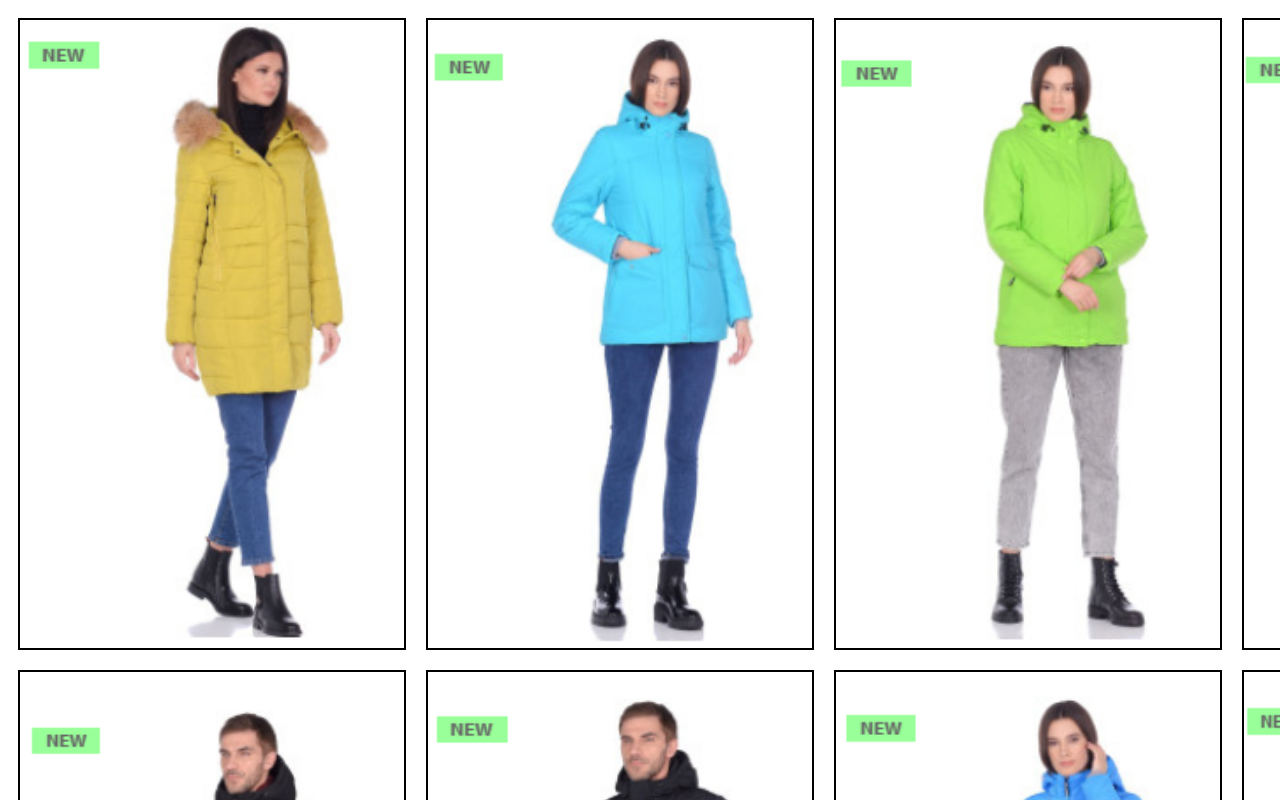
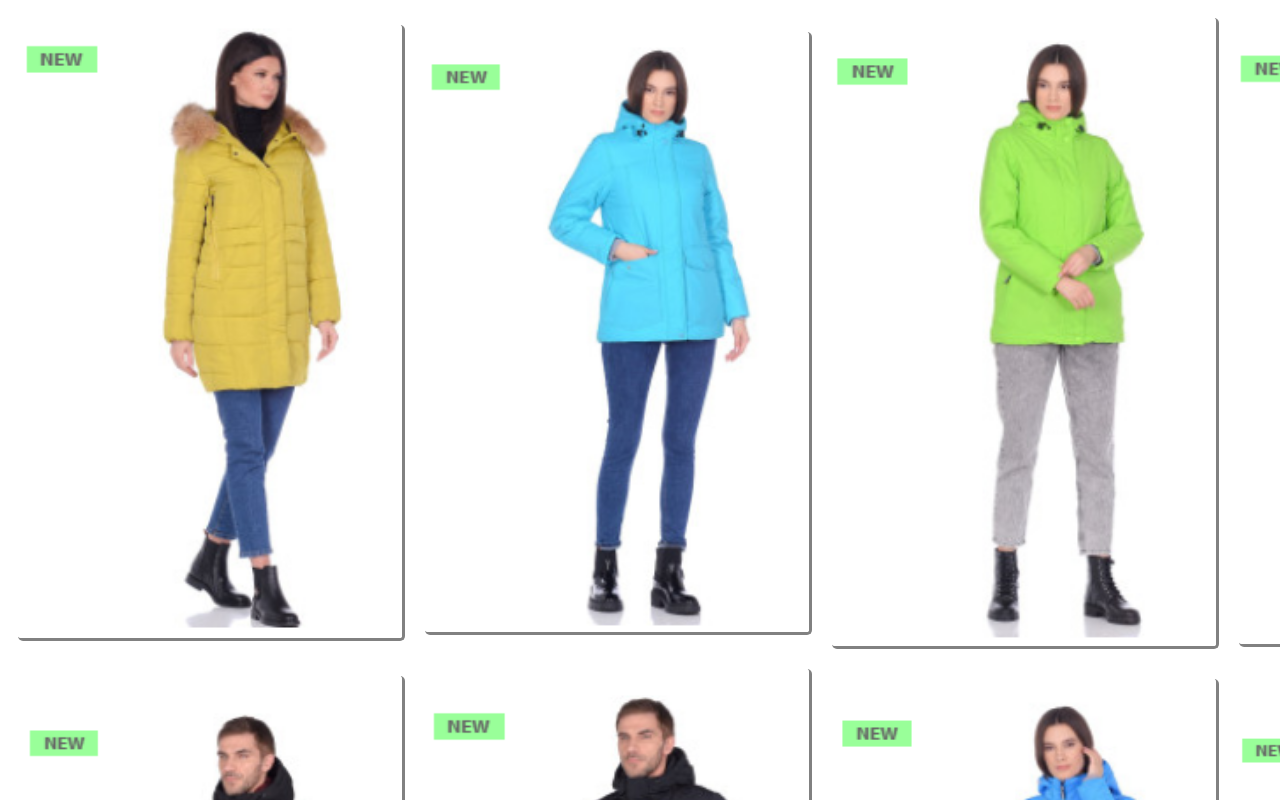
Before and after one commit to AliakseiRauba/WA, a plain HTML site: page HW1/Task5.html in a window 1280 px wide. Shown: the top 800 px of the page. Drawn offline with Linux system fonts and the light colour scheme.

Commit message:
Task 5 complete

```diff
--- a/HW1/Task5.html
+++ b/HW1/Task5.html
@@ -5,7 +5,7 @@
     <meta charset="UTF-8">
     <meta name="viewport" content="width=device-width, initial-scale=1.0">
     <meta http-equiv="X-UA-Compatible" content="ie=edge">
-    <title>Document</title>
+    <title>Task_5</title>
     <link rel="stylesheet" href="task5_style.css">
 </head>
 
--- a/HW1/task5_style.css
+++ b/HW1/task5_style.css
@@ -1,14 +1,16 @@
 .container {
     width: 1920px;
-    text-align: center;
     display: flex;
     flex-wrap: wrap;
+    align-items: center;
 }
 
 img {
     width: 20%;
     margin: 10px;
-    border: solid 2px black;
+    border-bottom: solid 3px rgb(129, 129, 129);
+    border-right: solid 3px rgb(129, 129, 129);
+    border-radius: 5px;
 }
 
 @media only screen and (max-width: 1080px) {
@@ -20,6 +22,5 @@ img {
     }
     img:nth-last-child(-n+2) {
         width: 45%;
-        box-sizing: border-box;
     }
 }
```
